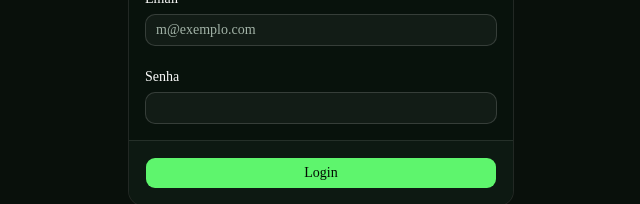
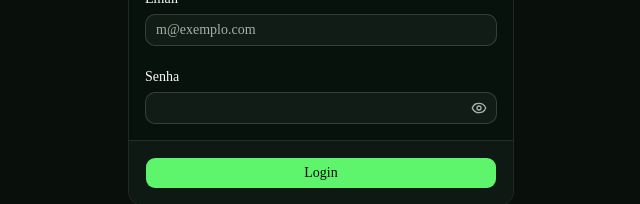
Before and after one commit to hajikazuo/financas-app-react, a Next.js app: page /login in a window 1280 px wide. Shown: the part 351-555 px from the top of the page, without its empty margins (287-927 px from the left). Built offline with nearby package versions, Linux system fonts and the light colour scheme.

Commit message:
fix ajuste nas telas de autenticação

```diff
--- a/app/(auth)/cadastro/page.tsx
+++ b/app/(auth)/cadastro/page.tsx
@@ -2,9 +2,11 @@
 
 import { useActionState, useState } from "react";
 import Link from "next/link";
-import { Eye, EyeOff } from "lucide-react";
 import { GlobalToast } from "@/components/ui/global-toast";
 import { Button } from "@/components/ui/button"
+import { PasswordField } from "@/components/password-field";
+import { Input } from "@/components/ui/input";
+import { Label } from "@/components/ui/label";
 import {
   Card,
   CardAction,
@@ -13,53 +15,12 @@ import {
   CardHeader,
   CardTitle,
 } from "@/components/ui/card"
-import { Input } from "@/components/ui/input"
-import { Label } from "@/components/ui/label"
 import { signup, type SignupState } from "./actions";
 
 const initialState: SignupState = {
   error: null,
   success: null,
 };
-
-function PasswordField({
-  id,
-  name,
-  label,
-  visible,
-  onToggle,
-}: {
-  id: string;
-  name: string;
-  label: string;
-  visible: boolean;
-  onToggle: () => void;
-}) {
-  return (
-    <div className="grid gap-2">
-      <Label htmlFor={id}>{label}</Label>
-      <div className="relative">
-        <Input
-          id={id}
-          name={name}
-          type={visible ? "text" : "password"}
-          required
-          minLength={6}
-          className="pr-10"
-        />
-        <button
-          type="button"
-          className="absolute top-1/2 right-1 flex size-7 -translate-y-1/2 items-center justify-center rounded-md text-muted-foreground transition-colors hover:bg-muted hover:text-foreground focus-visible:outline-none focus-visible:ring-2 focus-visible:ring-ring"
-          onClick={onToggle}
-          aria-label={visible ? `Ocultar ${label.toLowerCase()}` : `Exibir ${label.toLowerCase()}`}
-          aria-pressed={visible}
-        >
-          {visible ? <EyeOff className="size-4" /> : <Eye className="size-4" />}
-        </button>
-      </div>
-    </div>
-  );
-}
 
 export default function CadastroPage() {
   const [state, formAction, isPending] = useActionState(signup, initialState);
--- a/app/(auth)/login/page.tsx
+++ b/app/(auth)/login/page.tsx
@@ -1,7 +1,8 @@
 "use client";
 
-import { useActionState } from "react";
+import { useActionState, useState } from "react";
 import Link from "next/link";
+import { PasswordField } from "@/components/password-field";
 import { GlobalToast } from "@/components/ui/global-toast";
 import { Button } from "@/components/ui/button"
 import {
@@ -23,6 +24,7 @@ const initialState: LoginState = {
 
 export default function LoginPage() {
     const [state, formAction, isPending] = useActionState(login, initialState);
+    const [showPassword, setShowPassword] = useState(false);
 
     return (
         <>
@@ -54,12 +56,13 @@ export default function LoginPage() {
                                 required
                             />
                         </div>
-                        <div className="grid gap-2">
-                            <div className="flex items-center">
-                                <Label htmlFor="password">Senha</Label>
-                            </div>
-                            <Input id="password" name="password" type="password" required />
-                        </div>
+                        <PasswordField
+                            id="password"
+                            name="password"
+                            label="Senha"
+                            visible={showPassword}
+                            onToggle={() => setShowPassword((visible) => !visible)}
+                        />
                     </div>
 
                 </CardContent>
--- /dev/null
+++ b/components/password-field.tsx
@@ -0,0 +1,51 @@
+"use client";
+
+import { Eye, EyeOff } from "lucide-react";
+
+import { Input } from "@/components/ui/input";
+import { Label } from "@/components/ui/label";
+
+type PasswordFieldProps = {
+  id: string;
+  name: string;
+  label: string;
+  visible: boolean;
+  required?: boolean;
+  minLength?: number;
+  onToggle: () => void;
+};
+
+export function PasswordField({
+  id,
+  name,
+  label,
+  visible,
+  required = true,
+  minLength,
+  onToggle,
+}: PasswordFieldProps) {
+  return (
+    <div className="grid gap-2">
+      <Label htmlFor={id}>{label}</Label>
+      <div className="relative">
+        <Input
+          id={id}
+          name={name}
+          type={visible ? "text" : "password"}
+          required={required}
+          minLength={minLength}
+          className="pr-10"
+        />
+        <button
+          type="button"
+          className="absolute top-1/2 right-1 flex size-7 -translate-y-1/2 items-center justify-center rounded-md text-muted-foreground transition-colors hover:bg-muted hover:text-foreground focus-visible:outline-none focus-visible:ring-2 focus-visible:ring-ring"
+          onClick={onToggle}
+          aria-label={visible ? `Ocultar ${label.toLowerCase()}` : `Exibir ${label.toLowerCase()}`}
+          aria-pressed={visible}
+        >
+          {visible ? <EyeOff className="size-4" /> : <Eye className="size-4" />}
+        </button>
+      </div>
+    </div>
+  );
+}
```
